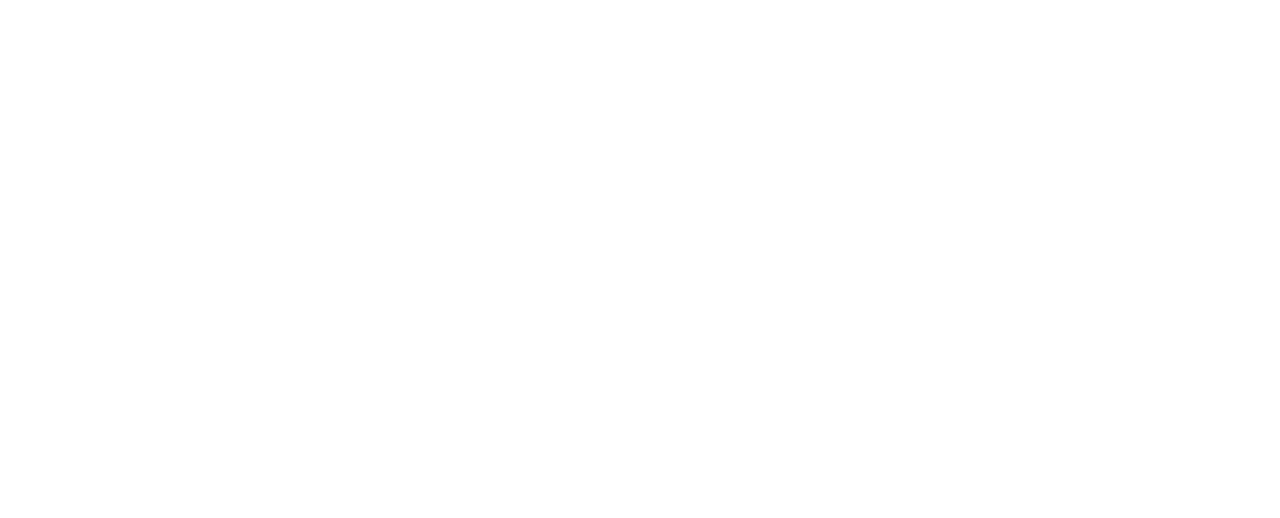
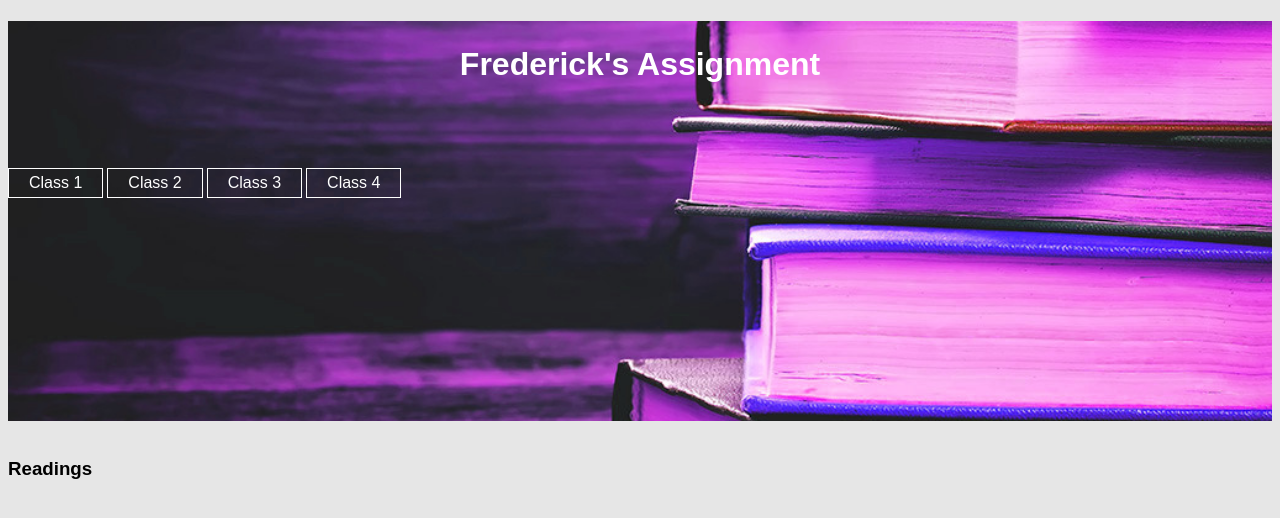
Before and after one commit to fredlabbe/Cart211, a plain HTML site: page Project1/Project1.html in a window 1280 px wide. Drawn offline with Linux system fonts and the light colour scheme.

Commit message:
lot of changes (or not :'( )

```diff
--- a/Project1/Project1.html
+++ b/Project1/Project1.html
@@ -0,0 +1,19 @@
+<!Doctype html>
+<html>
+<head>
+<link href="projectStyle.css" rel="stylesheet" type="text/css">
+</head>
+<body>
+  <header>
+	<h1>Frederick's Assignment</h1>
+	<div class = "menu">
+		<a href="Exerecise1html.html">Class 1</a>
+		<a href="Class2\Class2.html">Class 2</a>
+		<a href="Class3\Class3.html">Class 3</a>
+		<a href="Class4\Class4.html">Class 4</a>
+	</div>
+  </header>
+	<br>
+	<h3> Readings </h3>
+</body>
+</html>
--- a/Project1/projectStyle.css
+++ b/Project1/projectStyle.css
@@ -1,10 +1,18 @@
 body {background-color: rgb(230, 230, 230);}
+header{
+  background-image: url("images/bookpile.jpg");
+  background-size: 100%;
+  background-position: right;
+  height: 400px;
+}
 h1{
 	display: block;
     position: relative;
     text-align: center;
-    height: 65px;
+    height: 100px;
+    color: white;
     padding-top: 25px;
+    font-family: arial;
 
 }
 h2{
@@ -15,9 +23,22 @@ h2{
     padding-top: 25px
 }
 .menu a{
-	display: block;
-    position: relative;
-    text-align: center;
-    padding-top: 25px
-	font-family: arial;
+  max-width: 500px;
+   margin:auto;
+	 display: inline-block;
+   text-decoration: none;
+   color: white;
+   position: relative;
+   text-align: center;
+   padding: 5px 20px;
+   border: 1px solid white;
+	 font-family: arial;
+   transition: 0.6s ease;
 }
+.menu a:hover{
+  background-color: white;
+  color: black;
+}
+h3{
+  font-family: arial;
+}
```
Also changed, not shown: Project1/images/booklets.jpg (added), Project1/images/bookpile.jpg (added).
